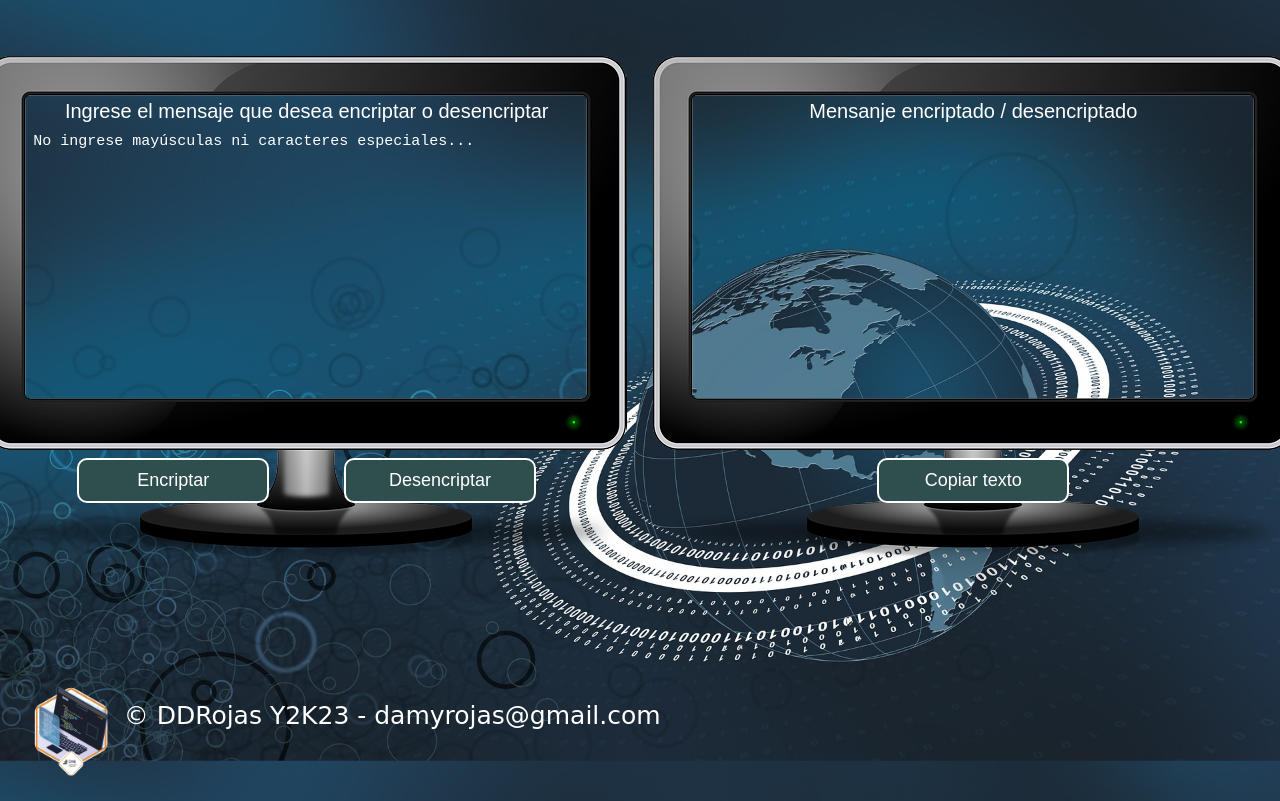
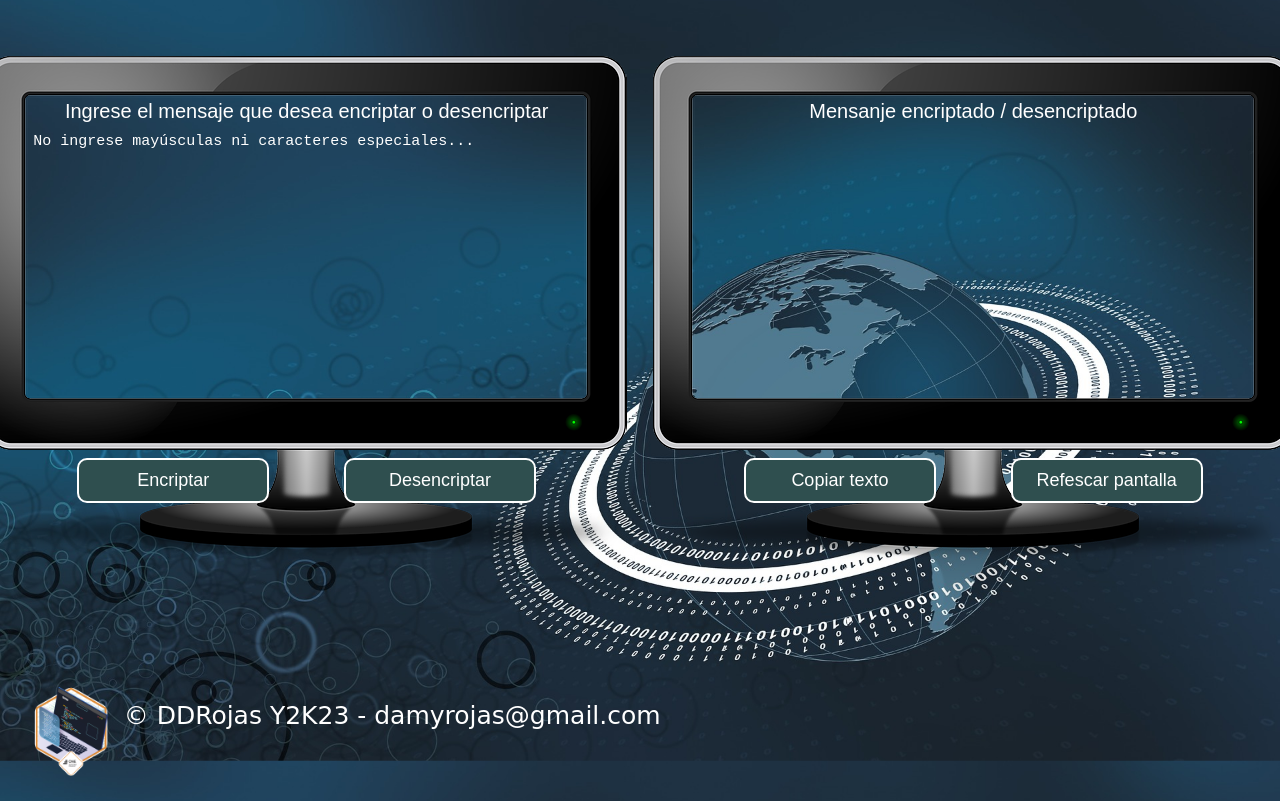
Before and after one commit to Ddrojaz/Encriptador-de-mensajes, a plain HTML site: page index.html in a window 1280 px wide. Shown: the part 144-945 px from the top of the page. Drawn offline with Linux system fonts and the light colour scheme; a web font is replaced by a local one.

Commit message:
Update index.html
Se agrego un boton para refrescar la pantalla.-

```diff
--- a/index.html
+++ b/index.html
@@ -51,6 +51,7 @@
                 </form>
 
                 <input type = "button" value = "Copiar texto" id = "btn-copiar" class = "boton" >
+                <input type = "button" value = "Refescar pantalla" id = "btn-refresco" class = "boton" >
 
             </section>
 
```
